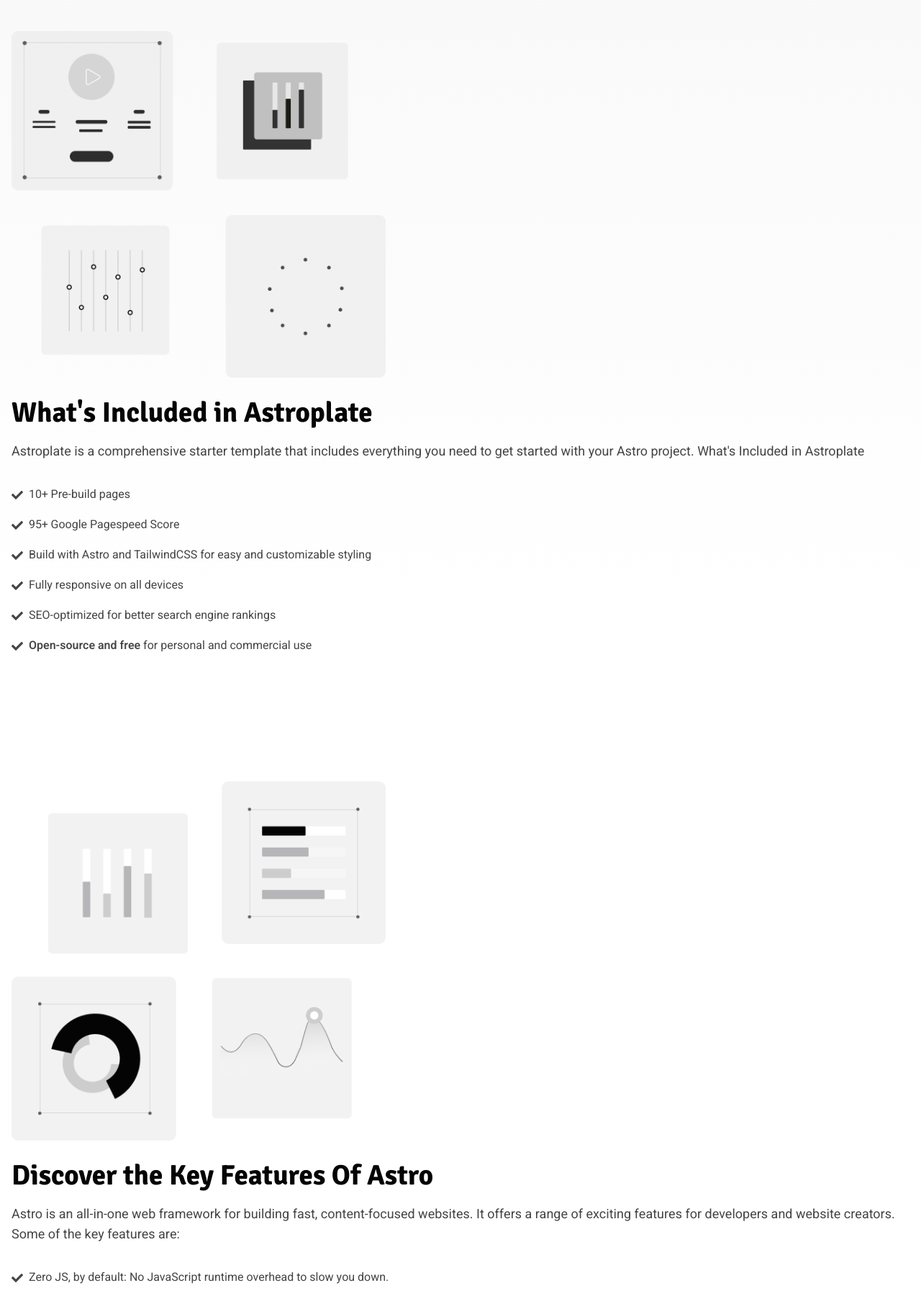
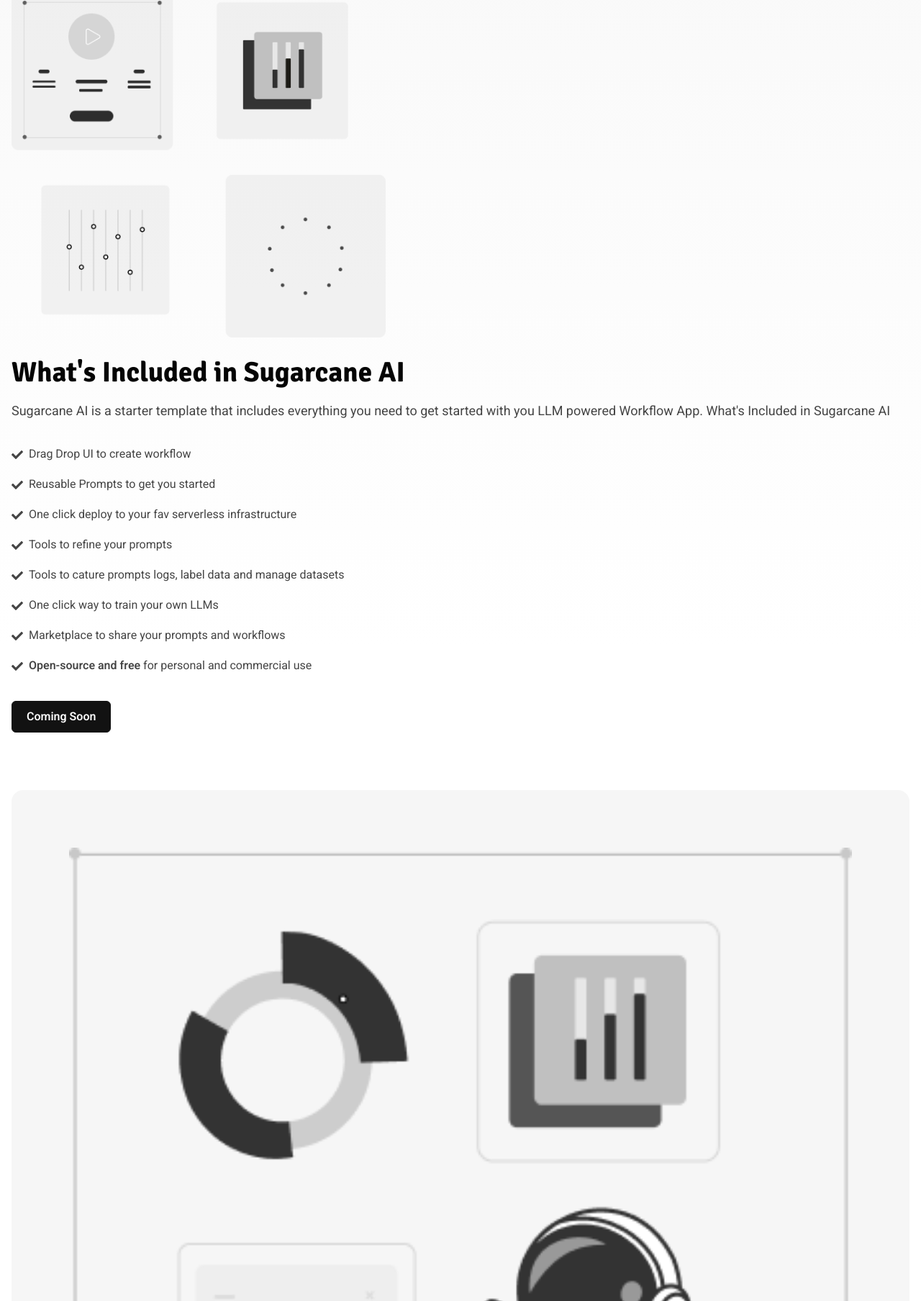
Before and after one commit to sugarcane-ai/sugarcane-ai.github.io, an Astro site: page / in a window 1280 px wide. Shown: the part 992-2800 px from the top of the page at 72% size. Built offline with nearby package versions, Linux system fonts and the light colour scheme; Astro itself is replaced by a stand-in of ours; some packages are replaced by stand-ins of ours; what tailwind-bootstrap-grid would draw is missing.

Commit message:
landing page changes

```diff
--- a/src/config/config.json
+++ b/src/config/config.json
@@ -1,15 +1,15 @@
 {
   "site": {
-    "title": "Astroplate",
-    "base_url": "https://astroplate.netlify.app",
+    "title": "Sugarcane AI",
+    "base_url": "https://Sugarcane-ai.netlify.app",
     "base_path": "/",
     "trailing_slash": false,
     "favicon": "/images/favicon.png",
-    "logo": "/images/logo.png",
+    "logo": "/images/sugarcane-ai-logo.png",
     "logo_darkmode": "/images/logo-darkmode.png",
     "logo_width": "150",
     "logo_height": "30",
-    "logo_text": "Astroplate"
+    "logo_text": "Sugarcane AI"
   },
 
   "settings": {
@@ -29,8 +29,8 @@
 
   "navigation_button": {
     "enable": true,
-    "label": "Get Started",
-    "link": "https://github.com/zeon-studio/astroplate"
+    "label": "Coming Soon",
+    "link": "https://github.com/zeon-studio/Sugarcane AI"
   },
 
   "disqus": {
--- a/src/config/menu.json
+++ b/src/config/menu.json
@@ -6,52 +6,10 @@
     },
     {
       "name": "About",
-      "url": "/about"
-    },
-    {
-      "name": "Elements",
-      "url": "/elements"
-    },
-    {
-      "name": "Pages",
-      "url": "",
-      "hasChildren": true,
-      "children": [
-        {
-          "name": "Contact",
-          "url": "/contact"
-        },
-        {
-          "name": "Blog",
-          "url": "/blog"
-        },
-        {
-          "name": "Authors",
-          "url": "/authors"
-        },
-        {
-          "name": "Categories",
-          "url": "/categories"
-        },
-        {
-          "name": "Search",
-          "url": "/search"
-        },
-        {
-          "name": "404 Page",
-          "url": "/404"
-        }
-      ]
+      "url": "#"
     }
   ],
   "footer": [
-    {
-      "name": "Elements",
-      "url": "/elements"
-    },
-    {
-      "name": "Privacy Policy",
-      "url": "/privacy-policy"
-    }
+
   ]
 }
--- a/src/content/homepage/-index.md
+++ b/src/content/homepage/-index.md
@@ -1,53 +1,55 @@
 ---
 # Banner
 banner:
-  title: "The Ultimate Starter Template You Need To Start Your Astro Project"
-  content: "Astroplate is a free starter template built with Astro and TailwindCSS, providing everything you need to jumpstart your Astro project and save valuable time."
+  title: "Microservices Framework for LLMs"
+  content: "An Open Source Framework to create and deploy Serverless Workflow Apps while enhancing accuracy through Micro LLM training."
   image: "/images/banner.png"
   button:
     enable: true
-    label: "Get Started For Free"
-    link: "https://github.com/zeon-studio/astroplate"
+    label: "Coming Soon"
+    link: "#"
 
 # Features
 features:
-  - title: "What's Included in Astroplate"
+  - title: "What's Included in Sugarcane AI"
     image: "/images/service-1.png"
-    content: "Astroplate is a comprehensive starter template that includes everything you need to get started with your Astro project. What's Included in Astroplate"
+    content: "Sugarcane AI is a  starter template that includes everything you need to get started with you LLM powered Workflow App. What's Included in Sugarcane AI"
     bulletpoints:
-      - "10+ Pre-build pages"
-      - "95+ Google Pagespeed Score"
-      - "Build with Astro and TailwindCSS for easy and customizable styling"
-      - "Fully responsive on all devices"
-      - "SEO-optimized for better search engine rankings"
+      - "Drag Drop UI to create workflow"
+      - "Reusable Prompts to get you started"
+      - "One click deploy to your fav serverless infrastructure"
+      - "Tools to refine your prompts "
+      - "Tools to cature prompts logs, label data and manage datasets"
+      - "One click way to train your own LLMs"
+      - "Marketplace to share your prompts and workflows"
       - "**Open-source and free** for personal and commercial use"
     button:
-      enable: false
-      label: "Get Started Now"
+      enable: true
+      label: "Coming Soon"
       link: "#"
 
-  - title: "Discover the Key Features Of Astro"
-    image: "/images/service-2.png"
-    content: "Astro is an all-in-one web framework for building fast, content-focused websites. It offers a range of exciting features for developers and website creators. Some of the key features are:"
-    bulletpoints:
-      - "Zero JS, by default: No JavaScript runtime overhead to slow you down."
-      - "Customizable: Tailwind, MDX, and 100+ other integrations to choose from."
-      - "UI-agnostic: Supports React, Preact, Svelte, Vue, Solid, Lit and more."
-    button:
-      enable: true
-      label: "Get Started Now"
-      link: "https://github.com/zeon-studio/astroplate"
+  # - title: "Discover the Key Features Of Astro"
+  #   image: "/images/service-2.png"
+  #   content: "Astro is an all-in-one web framework for building fast, content-focused websites. It offers a range of exciting features for developers and website creators. Some of the key features are:"
+  #   bulletpoints:
+  #     - "Zero JS, by default: No JavaScript runtime overhead to slow you down."
+  #     - "Customizable: Tailwind, MDX, and 100+ other integrations to choose from."
+  #     - "UI-agnostic: Supports React, Preact, Svelte, Vue, Solid, Lit and more."
+  #   button:
+  #     enable: true
+  #     label: "Get Started Now"
+  #     link: "https://github.com/zeon-studio/Sugarcane AI"
 
-  - title: "The Top Reasons to Choose Astro for Your Next Project"
-    image: "/images/service-3.png"
-    content: "With Astro, you can build modern and content-focused websites without sacrificing performance or ease of use."
-    bulletpoints:
-      - "Instantly load static sites for better user experience and SEO."
-      - "Intuitive syntax and support for popular frameworks make learning and using Astro a breeze."
-      - "Use any front-end library or framework, or build custom components, for any project size."
-      - "Built on cutting-edge technology to keep your projects up-to-date with the latest web standards."
-    button:
-      enable: false
-      label: ""
-      link: ""
+  # - title: "The Top Reasons to Choose Astro for Your Next Project"
+  #   image: "/images/service-3.png"
+  #   content: "With Astro, you can build modern and content-focused websites without sacrificing performance or ease of use."
+  #   bulletpoints:
+  #     - "Instantly load static sites for better user experience and SEO."
+  #     - "Intuitive syntax and support for popular frameworks make learning and using Astro a breeze."
+  #     - "Use any front-end library or framework, or build custom components, for any project size."
+  #     - "Built on cutting-edge technology to keep your projects up-to-date with the latest web standards."
+  #   button:
+  #     enable: false
+  #     label: ""
+  #     link: ""
 ---
--- a/src/content/sections/call-to-action.md
+++ b/src/content/sections/call-to-action.md
@@ -1,10 +1,10 @@
 ---
 enable: true
-title: "Ready to build your next project with Astro?"
+title: "Ready to build your next project with Sugarcane AI?"
 image: "/images/call-to-action.png"
-description: "Experience the future of web development with Astroplate and Astro. Build lightning-fast static sites with ease and flexibility."
+description: "Experience the future of AI with Sugarcane AI and Micro LLMs. Build and deploy AI worfklows with ease and flexibility."
 button:
   enable: true
   label: "Get Started Now"
-  link: "https://github.com/zeon-studio/astroplate"
+  link: "#"
 ---
--- a/src/pages/index.astro
+++ b/src/pages/index.astro
@@ -101,6 +101,6 @@
   }
   <!-- /Features -->
 
-  <Testimonial testimonial={testimonial} />
+  <!-- <Testimonial testimonial={testimonial} /> -->
   <CallToAction call_to_action={call_to_action} />
 </Base>
```
Also changed, not shown: src/config/menu-backup.json (added, +50 -0 lines), public/images/sugarcane-ai-logo.jpg (added), public/images/sugarcane-ai-logo.png (added).
